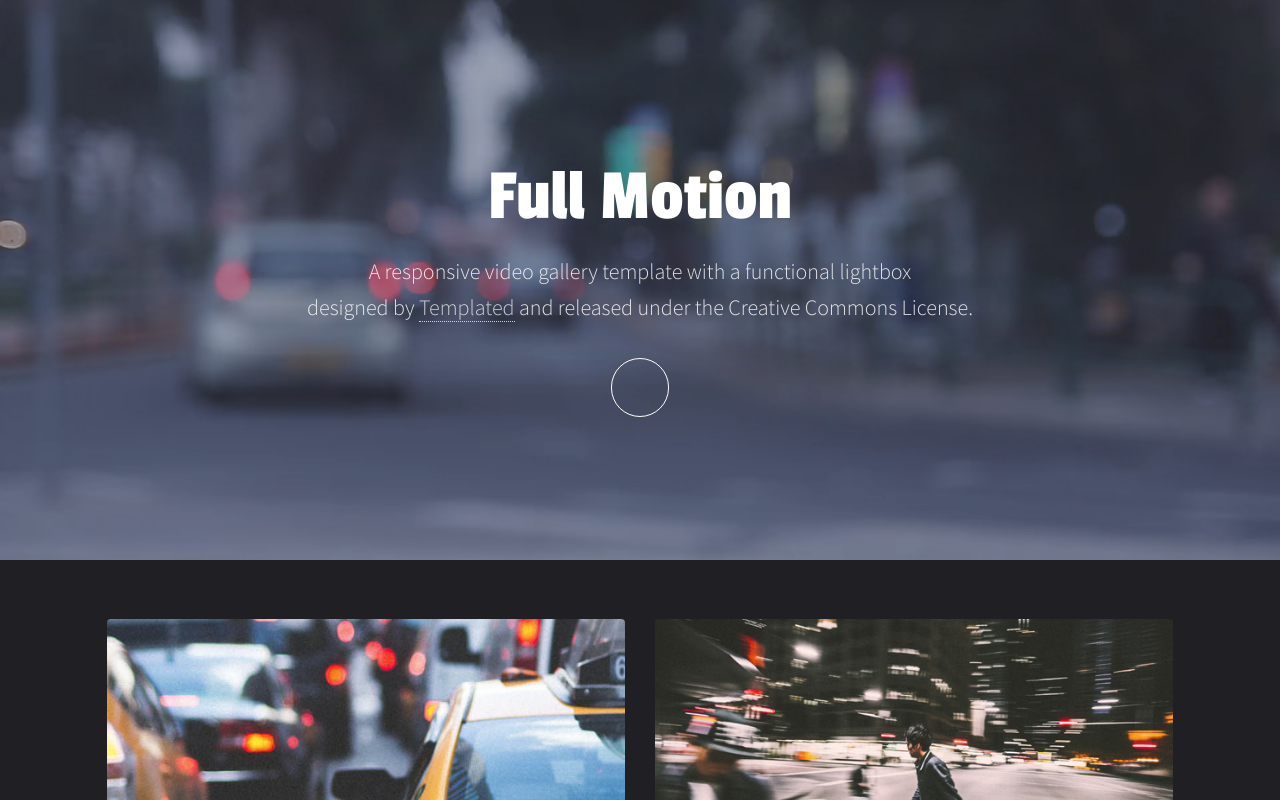
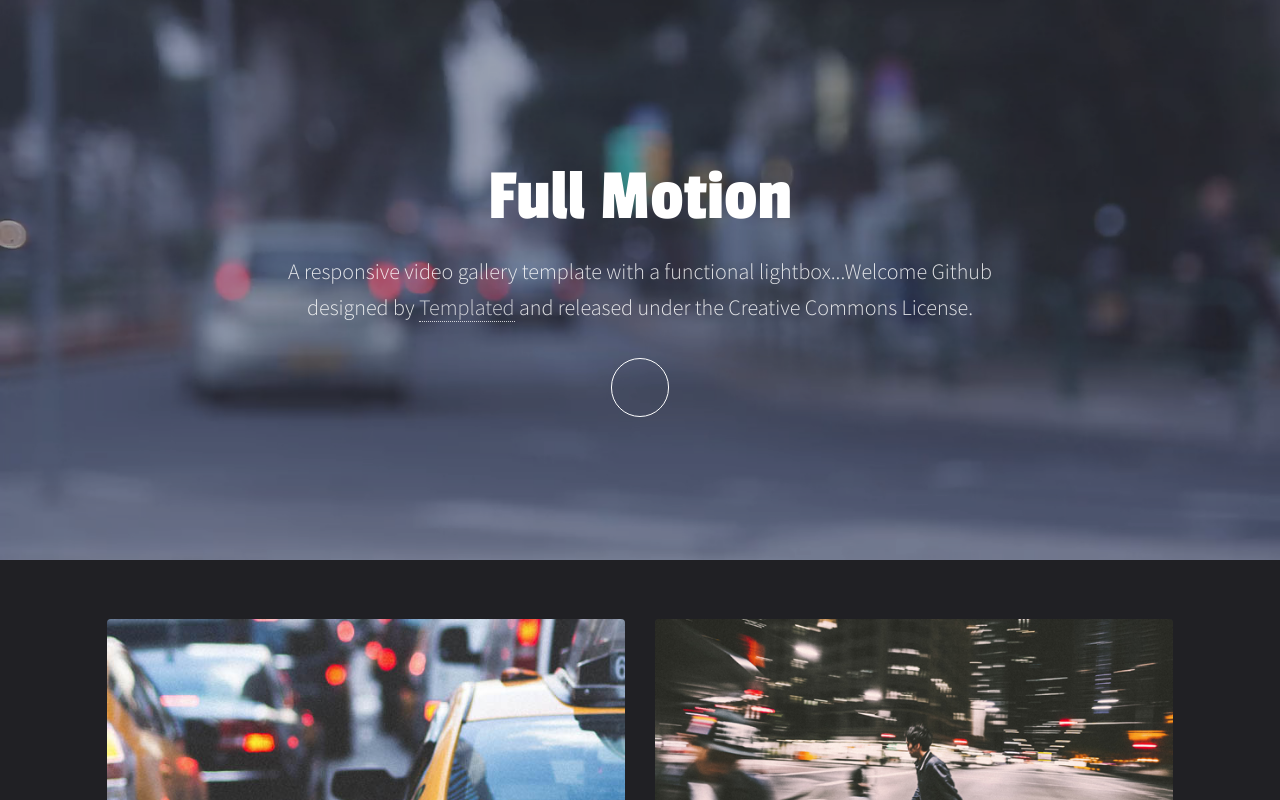
Before and after one commit to charanavatala/githubproject20201, a plain HTML site: page index.html in a window 1280 px wide. Shown: the top 800 px of the page. Drawn offline with Linux system fonts and the light colour scheme.

Commit message:
Second commit

```diff
--- a/index.html
+++ b/index.html
@@ -23,7 +23,7 @@
 					<div class="inner">
 						<header>
 							<h1>Full Motion</h1>
-							<p>A responsive video gallery template with a functional lightbox<br />
+							<p>A responsive video gallery template with a functional lightbox...Welcome Github<br />
 							designed by <a href="https://templated.co/">Templated</a> and released under the Creative Commons License.</p>
 						</header>
 						<a href="#main" class="more">Learn More</a>
```
